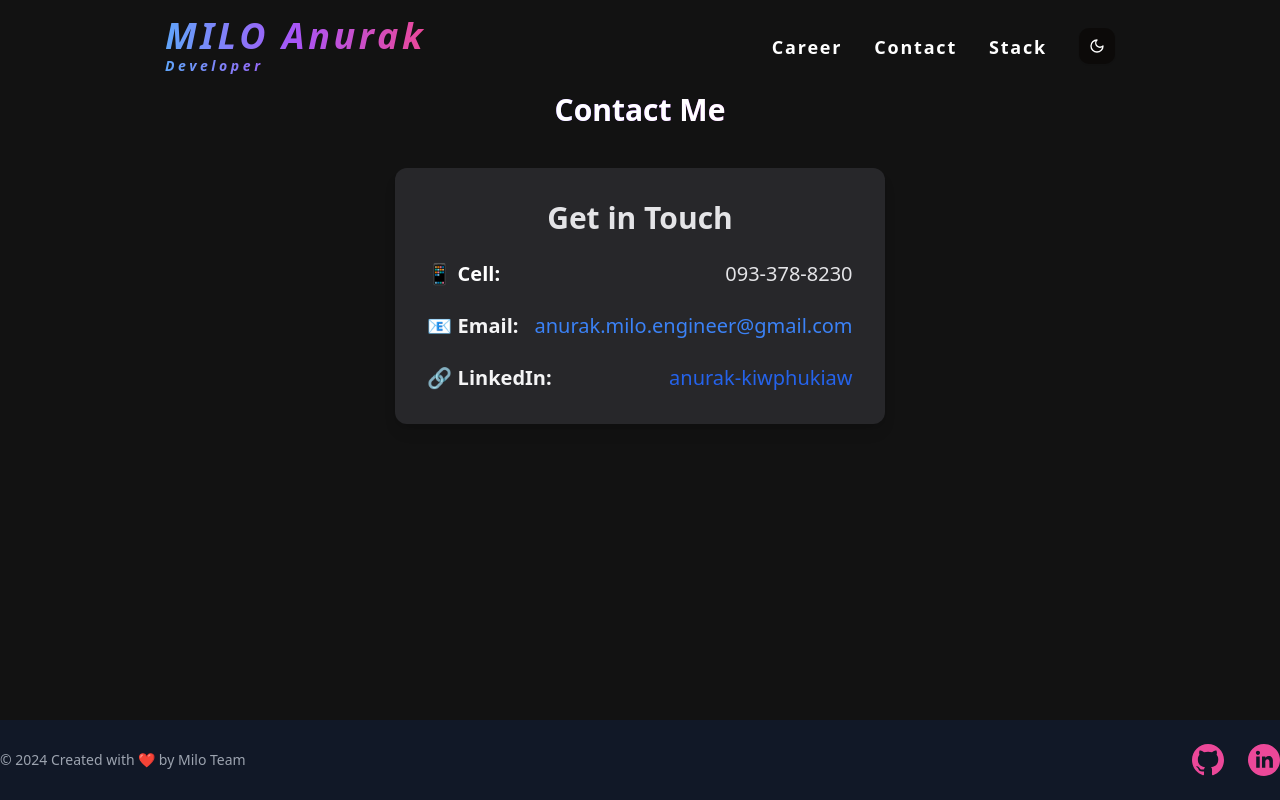
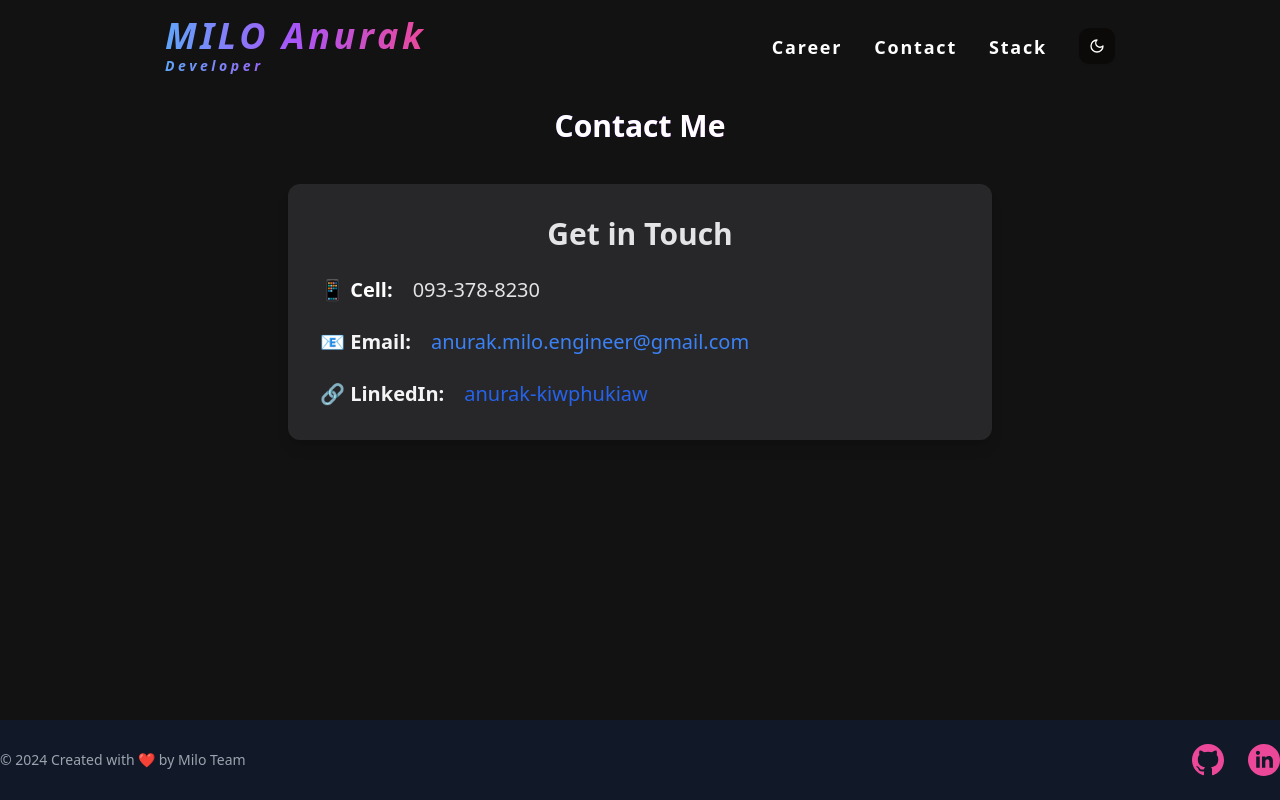
Before and after one commit to bmz3521/port_folio_web, a Next.js app: page /Contact in a window 1280 px wide. Built offline with nearby package versions, Linux system fonts and the light colour scheme.

Commit message:
second commit

```diff
--- a/app/Contact/page.tsx
+++ b/app/Contact/page.tsx
@@ -5,22 +5,22 @@ import PageWrapper from "../page-wrapper";
 const ContactPage = () => {
   return (
     <PageWrapper>
-      <div className="px-4 sm:px-6 lg:px-8">
+      <div className="px-4 sm:px-6 lg:px-8 max-w-3xl lg:w-svw py-4">
         <h1 className="text-3xl font-extrabold text-center text-gradient bg-gradient-to-r from-blue-600 via-purple-600 to-pink-600 bg-clip-text mb-8 sm:mb-10">
           Contact Me
         </h1>
-        <div className="lg:bg-white dark:bg-zinc-800 max-w-2xl mx-auto bg-white p-6 sm:p-8 rounded-lg shadow-lg">
+        <div className="lg:bg-white dark:bg-zinc-800 bg-white p-6 sm:p-8 rounded-lg shadow-lg">
           <h2 className="text-2xl sm:text-3xl font-semibold mb-4 sm:mb-6 dark:text-zinc-200 text-center">
             Get in Touch
           </h2>
-          <div className="space-y-6">
-            <div className="flex flex-col sm:flex-row items-center sm:justify-between space-y-2 sm:space-y-0 sm:space-x-4">
+          <div className="space-y-6 ">
+            <div className="flex flex-col sm:flex-row items-center space-y-2 sm:space-y-0 sm:space-x-5">
               <span className="text-lg sm:text-xl font-semibold">📱 Cell:</span>
               <span className="text-lg sm:text-xl text-blue-600 dark:text-zinc-200 text-center sm:text-left">
                 093-378-8230
               </span>
             </div>
-            <div className="flex flex-col sm:flex-row items-center sm:justify-between space-y-2 sm:space-y-0 sm:space-x-4">
+            <div className="flex flex-col sm:flex-row items-center space-y-2 sm:space-y-0 sm:space-x-5">
               <span className="text-lg sm:text-xl font-semibold dark:text-zinc-100">
                 📧 Email:
               </span>
@@ -31,7 +31,7 @@ const ContactPage = () => {
                 anurak.milo.engineer@gmail.com
               </a>
             </div>
-            <div className="flex flex-col sm:flex-row items-center sm:justify-between space-y-2 sm:space-y-0 sm:space-x-4">
+            <div className="flex flex-col sm:flex-row items-center space-y-2 sm:space-y-0 sm:space-x-5">
               <span className="text-lg sm:text-xl font-semibold dark:text-zinc-100">
                 🔗 LinkedIn:
               </span>
--- a/app/Stack/page.tsx
+++ b/app/Stack/page.tsx
@@ -46,7 +46,7 @@ const StackPage = () => {
             {category.category}
           </h2>
           <Swiper
-            spaceBetween={1} // ลดระยะห่างระหว่างการ์ด
+            spaceBetween={10} // ลดระยะห่างระหว่างการ์ด
             slidesPerView={5}
             loop={false}
             className="swiper-container"
```
